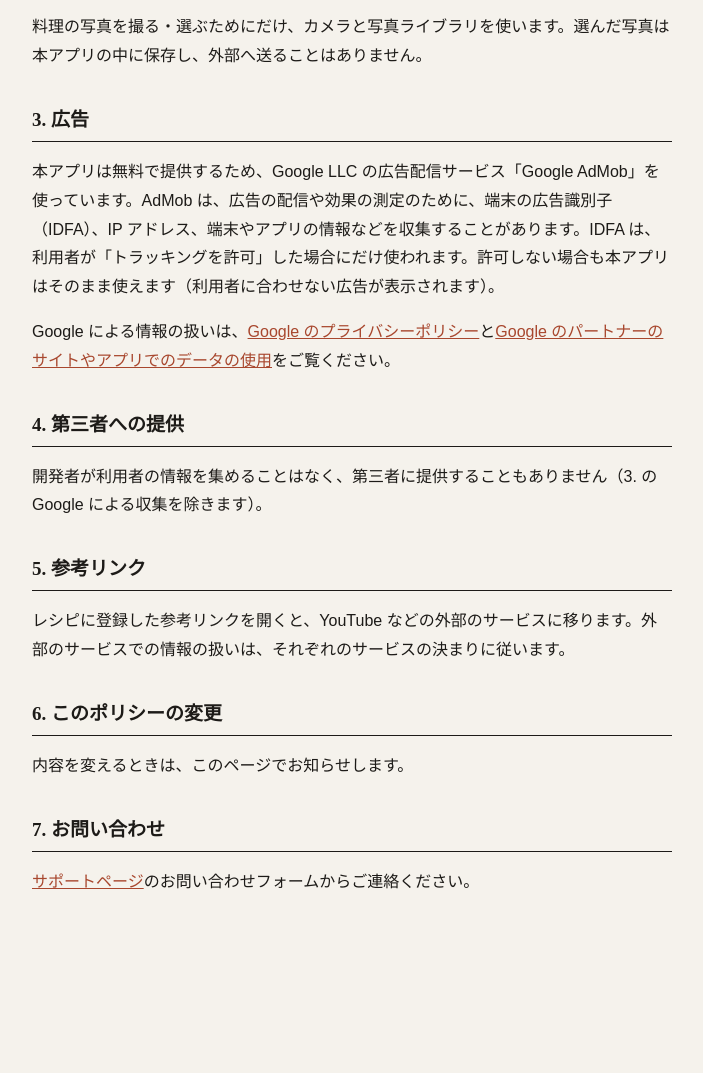
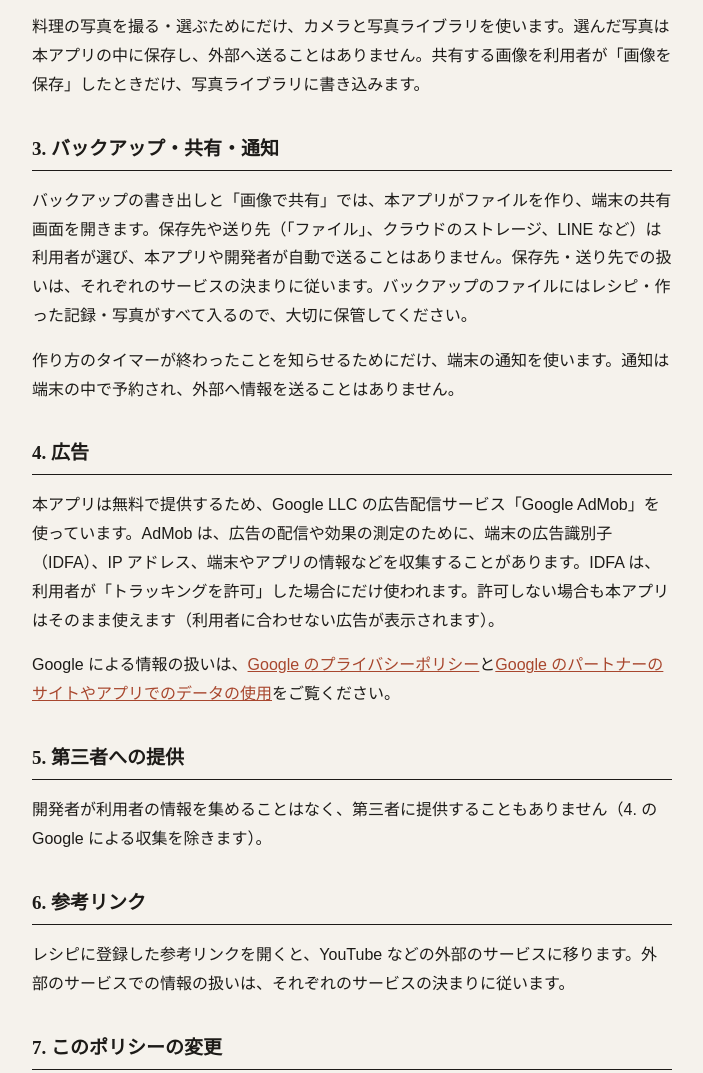
Before and after one commit to yaoki23013-sketch/yaoki23013-sketch.github.io, a plain HTML site: page ouchi-recipe/privacy.html in a window 1280 px wide. Shown: the part 466-1539 px from the top of the page, without its empty margins (288-991 px from the left). Before the commit the page ends 1443 px from the top, so only its background shows below. Drawn offline with Linux system fonts and the light colour scheme.

Commit message:
おうちレシピ帖: プライバシーポリシーにバックアップ・共有・通知を追加
Co-Authored-By: Claude Opus 5.5 <noreply@anthropic.com>
Claude-Session: https://claude.ai/code/session_01VD61stcWN2jFeFNoU3bzHy

```diff
--- a/ouchi-recipe/privacy.html
+++ b/ouchi-recipe/privacy.html
@@ -16,7 +16,7 @@ a{color:#A8472E}
 <body>
 <main>
 <h1>プライバシーポリシー</h1>
-<p class="sub">おうちレシピ帖（iOS アプリ）　制定日：2026年11月22日</p>
+<p class="sub">おうちレシピ帖（iOS アプリ）　制定日：2026年11月22日　改定日：2026年11月23日</p>
 
 <p>TONTON（とんとん。以下「開発者」）は、iOS アプリ「おうちレシピ帖」（以下「本アプリ」）での利用者の情報の扱いについて、次のとおり定めます。</p>
 
@@ -24,22 +24,26 @@ a{color:#A8472E}
 <p>利用者が入力したレシピ（料理名・ジャンル・食材・作り方・参考リンク）、作った記録（日付・★・メモ）、写真は、お使いの端末の中だけに保存します。開発者のサーバーなどへ送ることはありません。アカウントの登録やログインはありません。本アプリを削除すると、これらの情報も削除されます。</p>
 
 <h2>2. カメラと写真ライブラリ</h2>
-<p>料理の写真を撮る・選ぶためにだけ、カメラと写真ライブラリを使います。選んだ写真は本アプリの中に保存し、外部へ送ることはありません。</p>
+<p>料理の写真を撮る・選ぶためにだけ、カメラと写真ライブラリを使います。選んだ写真は本アプリの中に保存し、外部へ送ることはありません。共有する画像を利用者が「画像を保存」したときだけ、写真ライブラリに書き込みます。</p>
 
-<h2>3. 広告</h2>
+<h2>3. バックアップ・共有・通知</h2>
+<p>バックアップの書き出しと「画像で共有」では、本アプリがファイルを作り、端末の共有画面を開きます。保存先や送り先（「ファイル」、クラウドのストレージ、LINE など）は利用者が選び、本アプリや開発者が自動で送ることはありません。保存先・送り先での扱いは、それぞれのサービスの決まりに従います。バックアップのファイルにはレシピ・作った記録・写真がすべて入るので、大切に保管してください。</p>
+<p>作り方のタイマーが終わったことを知らせるためにだけ、端末の通知を使います。通知は端末の中で予約され、外部へ情報を送ることはありません。</p>
+
+<h2>4. 広告</h2>
 <p>本アプリは無料で提供するため、Google LLC の広告配信サービス「Google AdMob」を使っています。AdMob は、広告の配信や効果の測定のために、端末の広告識別子（IDFA）、IP アドレス、端末やアプリの情報などを収集することがあります。IDFA は、利用者が「トラッキングを許可」した場合にだけ使われます。許可しない場合も本アプリはそのまま使えます（利用者に合わせない広告が表示されます）。</p>
 <p>Google による情報の扱いは、<a href="https://policies.google.com/privacy?hl=ja">Google のプライバシーポリシー</a>と<a href="https://policies.google.com/technologies/partner-sites?hl=ja">Google のパートナーのサイトやアプリでのデータの使用</a>をご覧ください。</p>
 
-<h2>4. 第三者への提供</h2>
-<p>開発者が利用者の情報を集めることはなく、第三者に提供することもありません（3. の Google による収集を除きます）。</p>
+<h2>5. 第三者への提供</h2>
+<p>開発者が利用者の情報を集めることはなく、第三者に提供することもありません（4. の Google による収集を除きます）。</p>
 
-<h2>5. 参考リンク</h2>
+<h2>6. 参考リンク</h2>
 <p>レシピに登録した参考リンクを開くと、YouTube などの外部のサービスに移ります。外部のサービスでの情報の扱いは、それぞれのサービスの決まりに従います。</p>
 
-<h2>6. このポリシーの変更</h2>
+<h2>7. このポリシーの変更</h2>
 <p>内容を変えるときは、このページでお知らせします。</p>
 
-<h2>7. お問い合わせ</h2>
+<h2>8. お問い合わせ</h2>
 <p><a href="./">サポートページ</a>のお問い合わせフォームからご連絡ください。</p>
 </main>
 </body>
```
